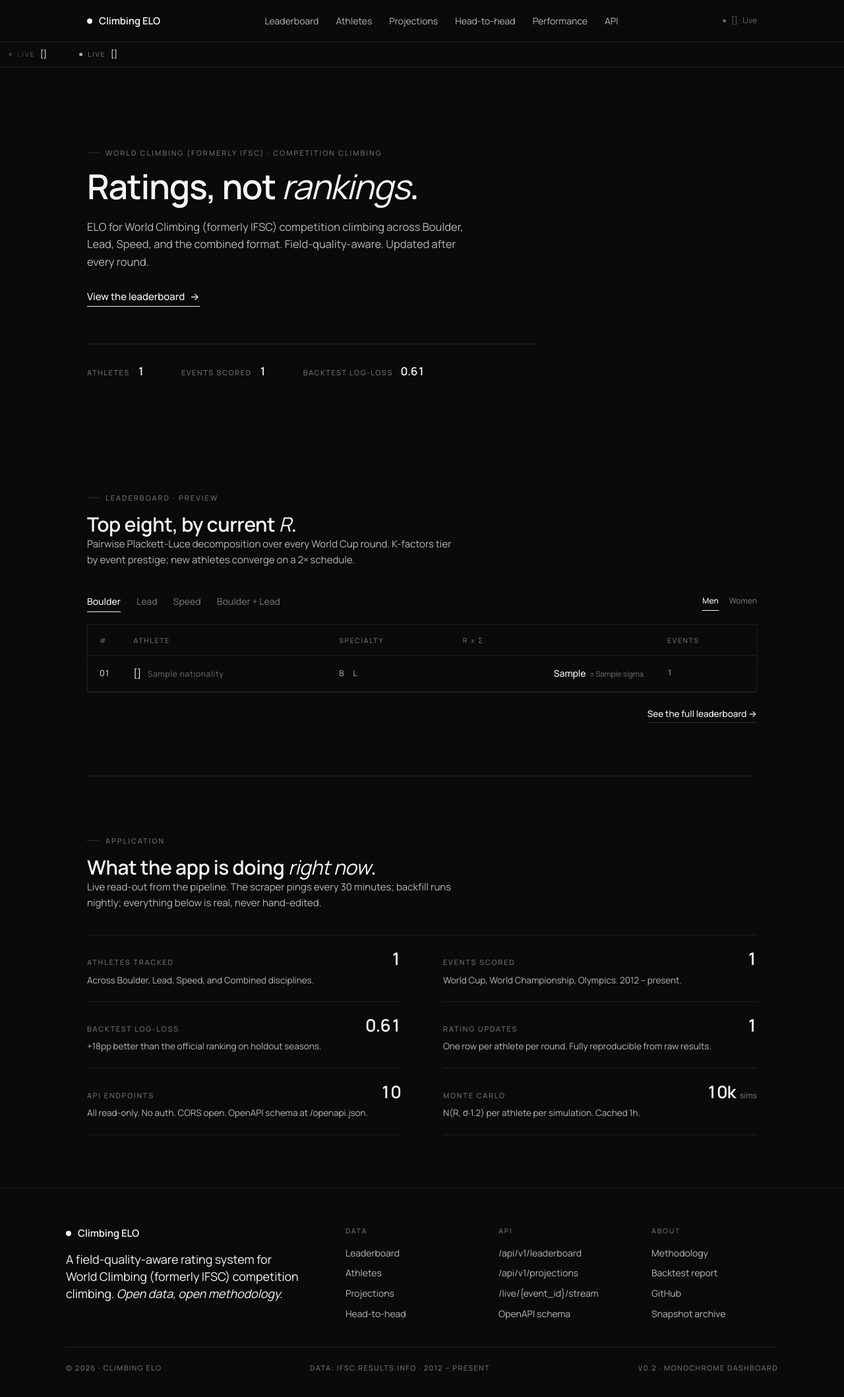
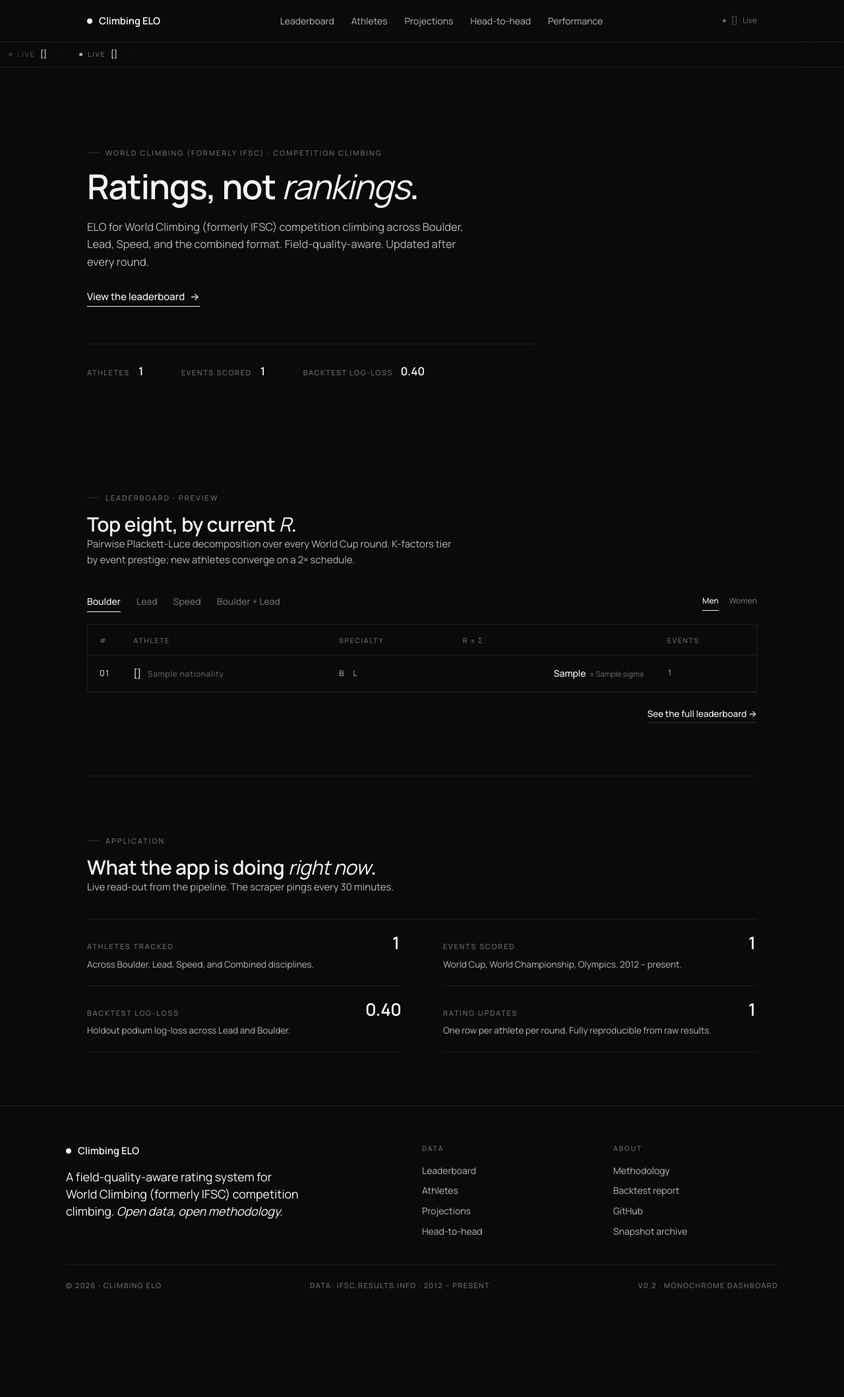
Before and after one commit to milwil-2/climb-elo, a Python web app: template src/climbing_elo/templates/landing.html in a window 1280 px wide. Shown: the whole page at 66% size. After the commit the page ends 1954 px from the top, so only its background shows below. Run offline with Jinja, Linux system fonts and the light colour scheme; the template is opened without the code that fills it: most values are stand-ins (such as "Sample title", 1, 10 or a date in 2020).

Commit message:
refactor(ui): drop API surfaces from nav and landing, refresh backtest stat (#215)
Remove the API entry from the nav bar and the API column from the footer,
and drop the "API endpoints" and "Monte Carlo" rows from the landing stat
list. The footer grid goes 4 -> 3 columns and the stat list is back to a
balanced 2x2 so neither leaves a ragged trailing cell.

Update the backtest log-loss from the stale 0.61 to 0.40 in both places it
appears (hero meta strip and stat row), matching the 2026-08-31 backtest
monitor holdout run. Drop the "+18pp better than the official ranking"
claim: it described a hit-rate style metric rather than the log-loss it sat
under, and the figure has no reproducible source.

The /api route and template are untouched and still reachable directly.

```diff
--- a/src/climbing_elo/static/styles.css
+++ b/src/climbing_elo/static/styles.css
@@ -498,7 +498,7 @@ svg.spark { width: 100%; height: 160px; display: block }
 footer { background: var(--paper); border-top: 1px solid var(--line); padding: 56px 32px 36px }
 .foot-inner {
   max-width: var(--page-w); margin: 0 auto;
-  display: grid; grid-template-columns: 2fr 1fr 1fr 1fr; gap: 40px; align-items: flex-start;
+  display: grid; grid-template-columns: 2fr 1fr 1fr; gap: 40px; align-items: flex-start;
 }
 @media (max-width: 760px) { .foot-inner { grid-template-columns: 1fr 1fr; gap: 28px } }
 .foot-inner h5 {
--- a/src/climbing_elo/templates/base.html
+++ b/src/climbing_elo/templates/base.html
@@ -28,7 +28,6 @@
         <li><a href="/projections"{% if active_page == 'projections' %} style="color:var(--ink)"{% endif %}>Projections</a></li>
         <li><a href="/head-to-head"{% if active_page == 'h2h' %} style="color:var(--ink)"{% endif %}>Head-to-head</a></li>
         <li><a href="/model-performance"{% if active_page == 'model_performance' %} style="color:var(--ink)"{% endif %}>Performance</a></li>
-        <li><a href="/api"{% if active_page == 'api' %} style="color:var(--ink)"{% endif %}>API</a></li>
       </ul>
     </nav>
     {% if live_event %}
@@ -95,15 +94,6 @@
       </ul>
     </div>
     <div>
-      <h5>API</h5>
-      <ul>
-        <li><a href="/api">/api/v1/leaderboard</a></li>
-        <li><a href="/api">/api/v1/projections</a></li>
-        <li><a href="/api">/live/{event_id}/stream</a></li>
-        <li><a href="/docs">OpenAPI schema</a></li>
-      </ul>
-    </div>
-    <div>
       <h5>About</h5>
       <ul>
         <li><a href="#">Methodology</a></li>
--- a/src/climbing_elo/templates/landing.html
+++ b/src/climbing_elo/templates/landing.html
@@ -65,7 +65,7 @@
       <div class="hero-meta reveal d4">
         <span>Athletes <b>{{ stats.total_athletes }}</b></span>
         <span>Events scored <b>{{ stats.total_events }}</b></span>
-        <span>Backtest log-loss <b>0.61</b></span>
+        <span>Backtest log-loss <b>0.40</b></span>
       </div>
     </div>
   </div>
@@ -196,8 +196,7 @@
         <h2 class="h2">What the app is doing <em>right now</em>.</h2>
       </div>
       <p class="blurb reveal d2">
-        Live read-out from the pipeline. The scraper pings every 30 minutes;
-        backfill runs nightly; everything below is real, never hand-edited.
+        Live read-out from the pipeline. The scraper pings every 30 minutes.
       </p>
     </div>
 
@@ -212,25 +211,17 @@
         <div class="v">{{ stats.total_events }}</div>
         <div class="s">World Cup, World Championship, Olympics. 2012 &ndash; present.</div>
       </div>
+      {# Backtest monitor holdout run, 2026-08-31. Refresh via
+         scripts/backtest_monitor.py (run_backtest.py --oos holdout). #}
       <div class="stat-row">
         <div class="l">Backtest log-loss</div>
-        <div class="v">0.61</div>
-        <div class="s">+18pp better than the official ranking on holdout seasons.</div>
+        <div class="v">0.40</div>
+        <div class="s">Holdout podium log-loss across Lead and Boulder.</div>
       </div>
       <div class="stat-row">
         <div class="l">Rating updates</div>
         <div class="v">{{ "{:,}".format(stats.total_ratings) }}</div>
         <div class="s">One row per athlete per round. Fully reproducible from raw results.</div>
-      </div>
-      <div class="stat-row">
-        <div class="l">API endpoints</div>
-        <div class="v">10</div>
-        <div class="s">All read-only. No auth. CORS open. OpenAPI schema at /openapi.json.</div>
-      </div>
-      <div class="stat-row">
-        <div class="l">Monte Carlo</div>
-        <div class="v">10k<small>sims</small></div>
-        <div class="s">N(R, &sigma;&middot;1.2) per athlete per simulation. Cached 1h.</div>
       </div>
     </div>
   </section>
```
